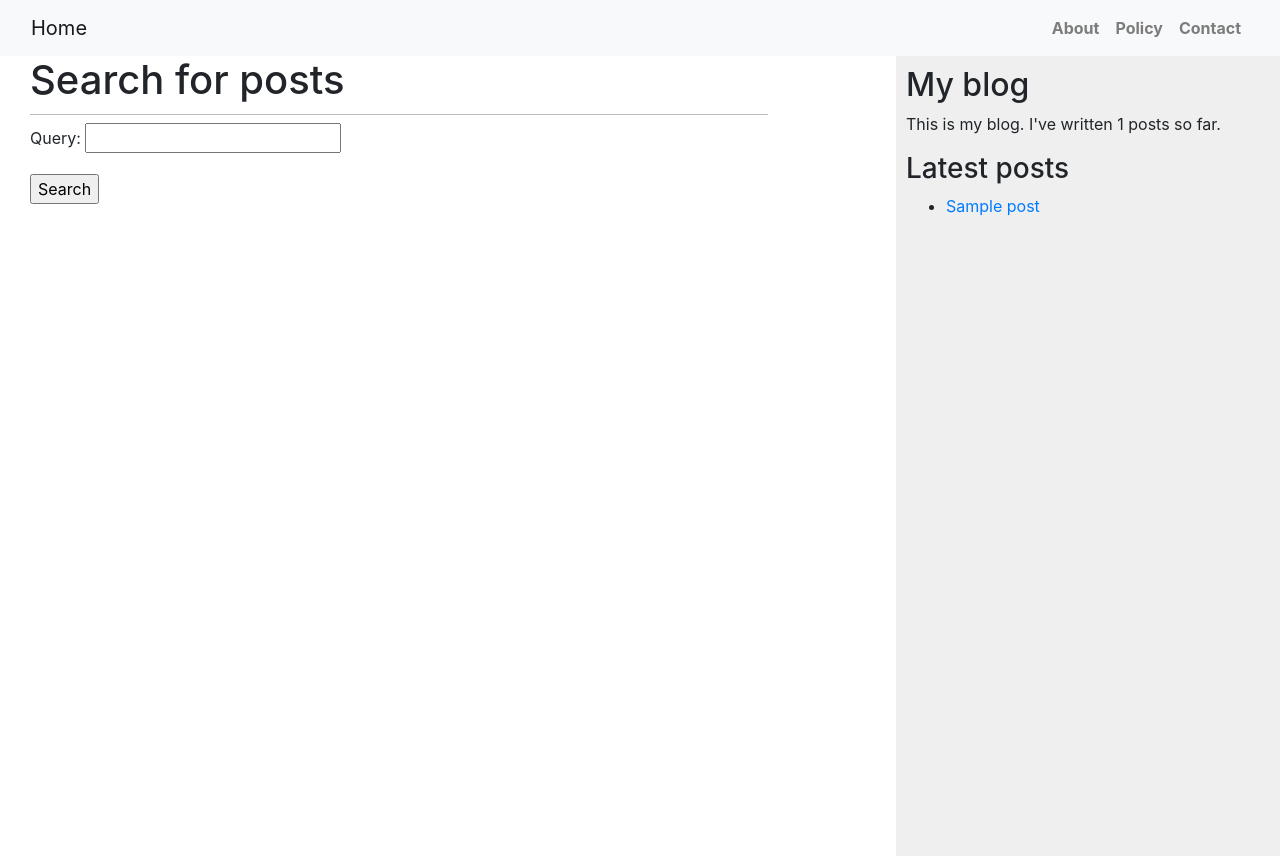
After one commit to SamuelIZABAYO/Django-blog-app, a Django app: page /blog/search/ in a window 1280 px wide. The commit adds this page. Run offline with Django 3.2, Linux system fonts and the light colour scheme; tables that the repository leaves empty hold one stand-in row (values such as "Sample post"); some libraries are stand-ins or nearby versions.

Commit message:
Added search functionality

```diff
--- a/Blog_app/urls.py
+++ b/Blog_app/urls.py
@@ -5,6 +5,7 @@ from django.urls import path
 from . import views
 
 urlpatterns = [
+    path('search/',views.post_search,name='post_search'),
     path('<int:pk>', views.post_delete, name='post_delete'),
     path('confirm_delete/<int:pk>', views.confirm_delete, name='confirm_delete'),
     path('update/<int:pk>', views.post_update, name='post_update'),
--- a/Blog_app/views.py
+++ b/Blog_app/views.py
@@ -89,3 +89,18 @@ def post_delete(request, pk):
 def confirm_delete(request, pk):
     post = Post.objects.get(pk=pk)
     return render(request, 'blog/post/post_delete.html', context={'post': post})
+
+
+def post_search(request, template_name='blog/post/search.html'):
+    form = SearchForm()
+    query = None
+    results = []
+    if 'query' in request.GET:
+        form = SearchForm(request.GET)
+        if form.is_valid():
+            query = form.cleaned_data['query']
+            results = Post.objects.filter(status='published'). \
+                annotate(search=SearchVector('title', 'body'), ). \
+                filter(search=query)
+    context = {'form': form, 'query': query, 'results': results}
+    return render(request, template_name, context)
--- a/templates/blog/post/home.html
+++ b/templates/blog/post/home.html
@@ -9,9 +9,7 @@
 
 {% for pos in data %}
 <div class="post-entry">
-    <h2><a href="{% url 'post_detail' pos.slug %}">
-        {{ pos.title }}
-    </a>
+    <h2><a href="{% url 'post_detail' pos.slug %}">{{ pos.title }}</a>
 
     </h2>
     <p class="tags">
@@ -25,7 +23,7 @@
         {% endfor %}
     </p>
     <p> {{ pos.body|truncatewords:10|linebreaks }}</p>
-<br>
+    <br>
     <p class="date" style="color: grey; font-style:italic;">
         Published {{ pos.publish }} by {{ post.author }}
     </p>
--- /dev/null
+++ b/templates/blog/post/search.html
@@ -0,0 +1,28 @@
+{% extends "blog/base.html" %}
+{% load blog_tags %}
+
+{% block title %}Search {% endblock %}
+
+{% block content %}
+{% if query %}
+<h1>Post containing "{{ query }}"</h1>
+<h3>
+    {% with results.count as total_results %}
+    Found {{ total_results }} result{{ total_results|pluralize }}
+    {% endwith %}
+</h3>
+{% for post in results %}
+<h4><a href="{% url 'post_detail' post.slug %}">{{ post.title }}</a></h4>
+{{ post.body|markdown|truncatewords_html:5 }}
+{% empty %}
+<p>No results found.</p>
+{% endfor %}
+<p><a href="{% url 'post_search' %}">Search again</a></p>
+{% else %}
+<h1>Search for posts</h1>
+<form method="get">
+    {{ form.as_p }}
+    <input type="submit" value="Search">
+</form>
+{% endif %}
+{% endblock %}
```
